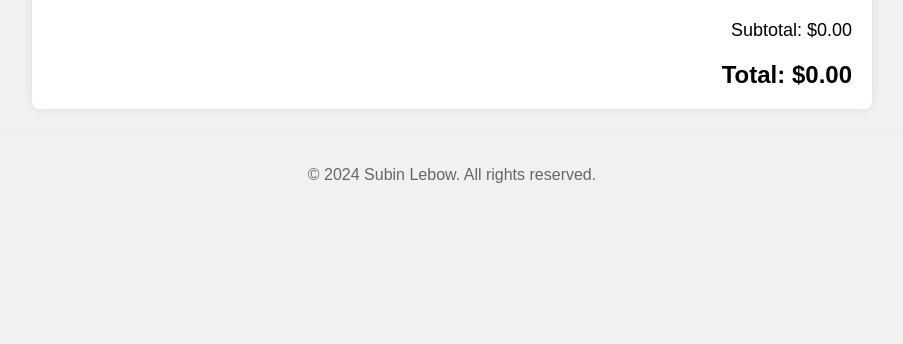
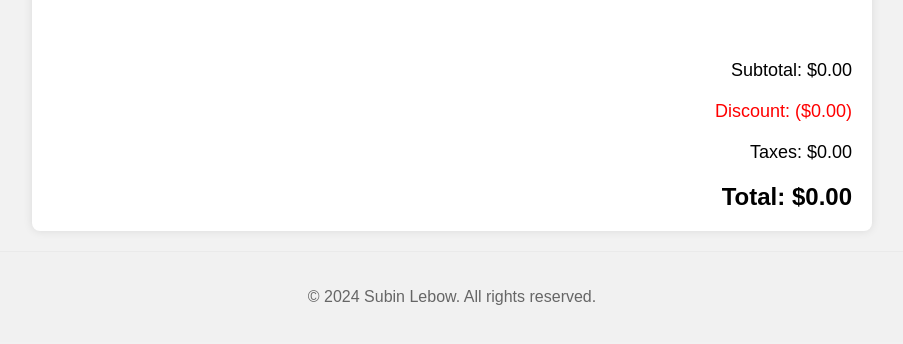
Before and after one commit to deflatedDbug/quote-gen-api, a Flask app: template templates/quote_template.html in a window 1280 px wide. Shown: the part 418-762 px from the top of the page, without its empty margins (188-1091 px from the left). Run offline with Flask 3, Linux system fonts and the light colour scheme; the template is opened without the code that fills it, so the values that code supplies are empty.

Commit message:
added taxes

```diff
--- a/app.py
+++ b/app.py
@@ -98,19 +98,26 @@ def generate_quote_endpoint():
     client_zip = request.form.get('client_zip')
 
     subtotal = Decimal(quote['subtotal'])
+
     if discount_percent > Decimal('0'):
-        discount_multiplier = Decimal('1') - (discount_percent / Decimal('100'))
-        subtotal -= discount_multiplier
+        discount_value = (subtotal * discount_percent) / Decimal('100')
+        subtotal_after_discount = subtotal - discount_value
+    else:
+        discount_value = Decimal('0')
+        subtotal_after_discount = subtotal
 
     tax_rate = Decimal('1.07')
+    tax_amount = (subtotal_after_discount * (tax_rate - Decimal('1'))).quantize(Decimal('0.01'), rounding=ROUND_HALF_UP)
     items = quote['items']
-    total = subtotal * tax_rate
+    total = subtotal_after_discount + tax_amount
     created_date = datetime.now().strftime("%B %d, %Y")
 
-    formatted_subtotal = float(subtotal.quantize(Decimal('0.01'), rounding=ROUND_HALF_UP))
-    formatted_total = float(total.quantize(Decimal('0.01'), rounding=ROUND_HALF_UP))
+    formatted_subtotal = subtotal.quantize(Decimal('0.01'), rounding=ROUND_HALF_UP)
+    formatted_total = total.quantize(Decimal('0.01'), rounding=ROUND_HALF_UP)
+    formatted_discount = discount_value.quantize(Decimal('0.01'), rounding=ROUND_HALF_UP)
     os.remove(image_path)
-    return render_template('quote_template.html', items=items, subtotal = formatted_subtotal, total = formatted_total, created_date=created_date, client_firstName=client_firstName, client_lastName=client_lastName, client_streetAddress=client_streetAddress, client_city=client_city, client_state = client_state, client_zip=client_zip, quote_id=quote_id, price_option=quote['price_option'])
+
+    return render_template('quote_template.html', items=quote['items'], subtotal = formatted_subtotal, total = formatted_total, created_date=created_date, client_firstName=client_firstName, client_lastName=client_lastName, client_streetAddress=client_streetAddress, client_city=client_city, client_state = client_state, client_zip=client_zip, quote_id=quote_id, price_option=quote['price_option'], discount_value=formatted_discount, tax_amount=tax_amount)
 
 def get_pandas(results):
 
@@ -127,9 +134,9 @@ def get_pandas(results):
 def generate_quote_from_detections(detections):
 
     item_counts = {}
-    price_option = request.form.get('price_option', 'standard')
+    price_option = request.form.get('price_option', 'standard').capitalize()
 
-    if price_option == 'lovesoft':
+    if price_option == "lovesoft":
         price_list = price_list_lovesoft
     else:
         price_list = price_list_standard
@@ -141,22 +148,29 @@ def generate_quote_from_detections(detections):
                 item_counts[label] = 0
             item_counts[label] += 1
 
-    quote = {
-        'items' : [],
-        'subtotal' : Decimal('0'),
-        'total': Decimal('0'),
+    quote_items = []
+    for item, count in item_counts.items():
+        formatted_item = format_item_name(item)
+        item_total = count * price_list[item]
+        item_total_tax = item_total * Decimal('1.07')
+        quote_items.append({'name': formatted_item, 'quantity': count, 'price': Decimal(item_total)})
+
+    tax = item_total_tax
+    subtotal = sum(item['price'] for item in quote_items)
+    total = subtotal * Decimal('1.07')
+
+    return {
+        'items': quote_items,
+        'subtotal': subtotal.quantize(Decimal('0.01'), rounding=ROUND_HALF_UP),
+        'taxes':tax.quantize(Decimal('0.01'), rounding=ROUND_HALF_UP),
+        'total': total.quantize(Decimal('0.01'), rounding=ROUND_HALF_UP),
+        'price_option': price_option
     }
-    for item, count in item_counts.items():
-        item_total = count * price_list[item]
-        item_total_with_tax = item_total * Decimal('1.07')
-        quote['items'].append({'name': item, 'quantity': count, 'price': float(item_total)})
-        quote['subtotal'] += item_total
-        quote['total'] += item_total_with_tax
 
-    quote['price_option'] = price_option
-    quote['subtotal'] = float(quote['subtotal'].quantize(Decimal('0.01'), rounding=ROUND_HALF_UP))
-    quote['total'] = float(quote['total'].quantize(Decimal('0.01'), rounding=ROUND_HALF_UP))
-    return quote
+def format_item_name(item_name):
+    parts = item_name.split('-')
+    formatted_parts = [part.capitalize() for part in parts]
+    return '-'.join(formatted_parts)
 
 if __name__ == '__main__':
     app.run(host='0.0.0.0', port=5000, debug=True)
--- a/templates/quote_template.html
+++ b/templates/quote_template.html
@@ -94,6 +94,17 @@
         font-size: 18px;
         text-align: right;
         padding-top: 20px;
+        margin-top: 40px;
+      }
+      .discount {
+        font-size: 18px;
+        text-align: right;
+        padding-top: 20px;
+      }
+      .tax {
+        font-size: 18px;
+        text-align: right;
+        padding-top: 20px;
       }
       .total {
         font-size: 24px;
@@ -129,7 +140,7 @@
           align-items: flex-start;
         }
         .quote-info {
-          align-self: stretch;
+        align-self: stretch;
           text-align: left;
           margin-top: 10px;
         }
@@ -181,7 +192,7 @@
           <tr>
             <td>{{ item.name }}</td>
             <td>
-              {% if item.name in ["standard-seat", "deep-seat", "wedge-seat"] %}
+              {% if item.name in ["Standard-Seat", "Deep-Seat", "Wedge-Seat"] %}
               {{price_option}} {% else %} {% endif %}
             </td>
             <td>{{ item.quantity }}</td>
@@ -192,6 +203,8 @@
         </tbody>
       </table>
       <div class="subtotal">Subtotal: ${{ '%.2f' | format(subtotal) }}</div>
+      <div style="color: red;" class="discount">Discount: (${{ '%.2f' | format(discount_value) }})</div>
+      <div class="tax">Taxes: ${{ '%.2f' | format(tax_amount)}}</div>
       <div class="total">Total: ${{ '%.2f' | format(total) }}</div>
     </div>
   </body>
```
Also changed, not shown: templates/index.html (+8 -2 lines).
